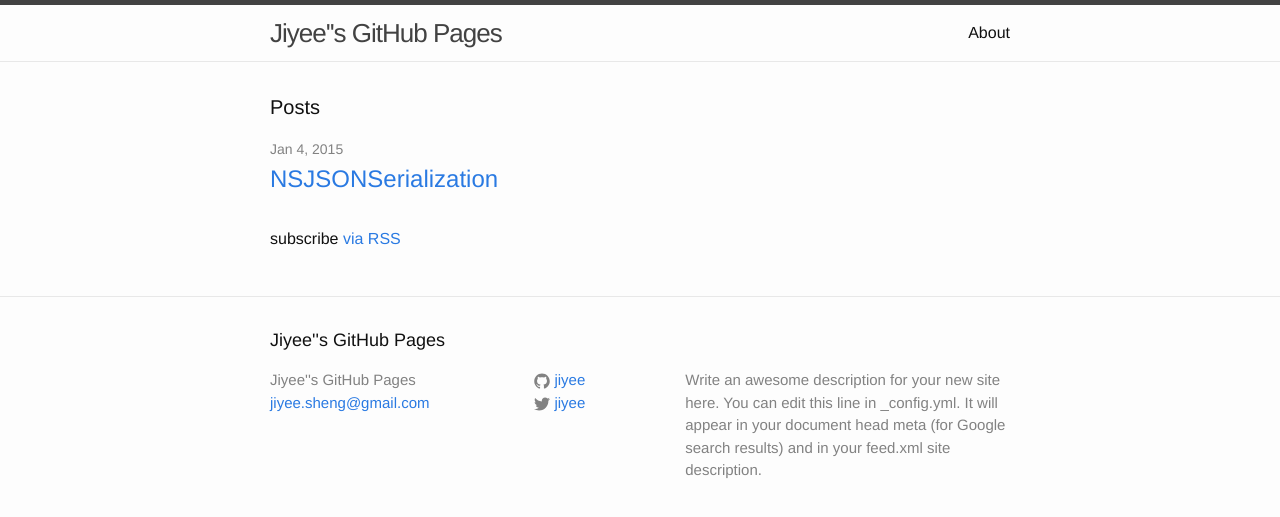
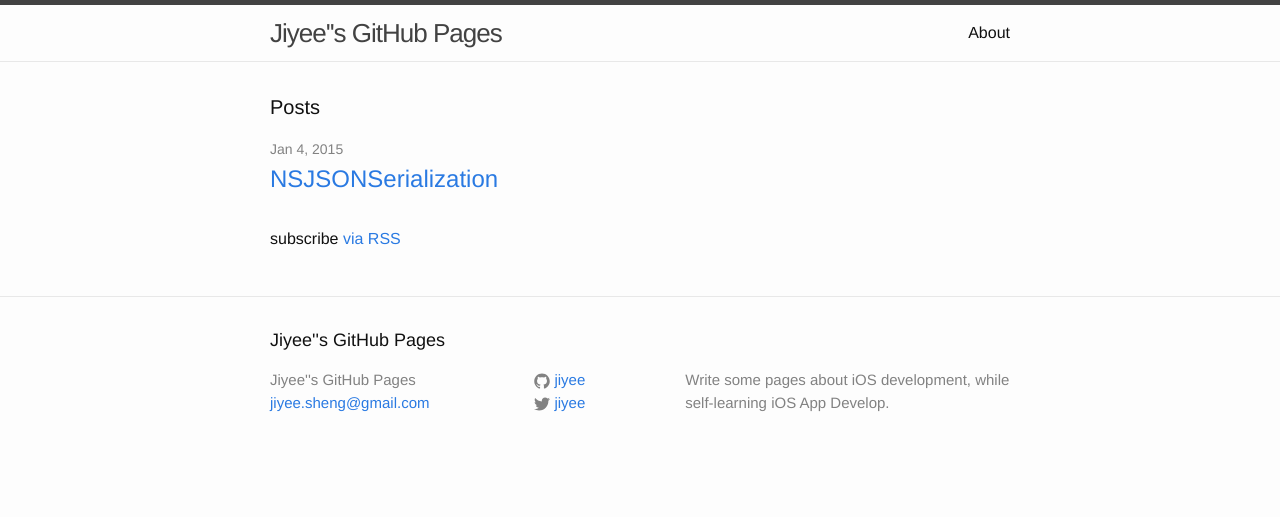
Before and after one commit to jiyee/jiyee.github.io, a Jekyll site: the page built from index.html, in a window 1280 px wide. Shown: the top 517 px of the page. Built offline with Jekyll 4.4.1, drawn with Linux system fonts in a browser that asks for light colours.

Commit message:
update _config.yml

```diff
--- a/_config.yml
+++ b/_config.yml
@@ -1,10 +1,8 @@
 # Site settings
 title: Jiyee''s GitHub Pages
 email: jiyee.sheng@gmail.com
-description: > # this means to ignore newlines until "baseurl:"
-  Write an awesome description for your new site here. You can edit this
-  line in _config.yml. It will appear in your document head meta (for
-  Google search results) and in your feed.xml site description.
+description: >
+    Write some pages about iOS development, while self-learning iOS App Develop.
 baseurl: "" # the subpath of your site, e.g. /blog/
 url: "http://jiyee.github.io" # the base hostname & protocol for your site
 twitter_username: jiyee
```
